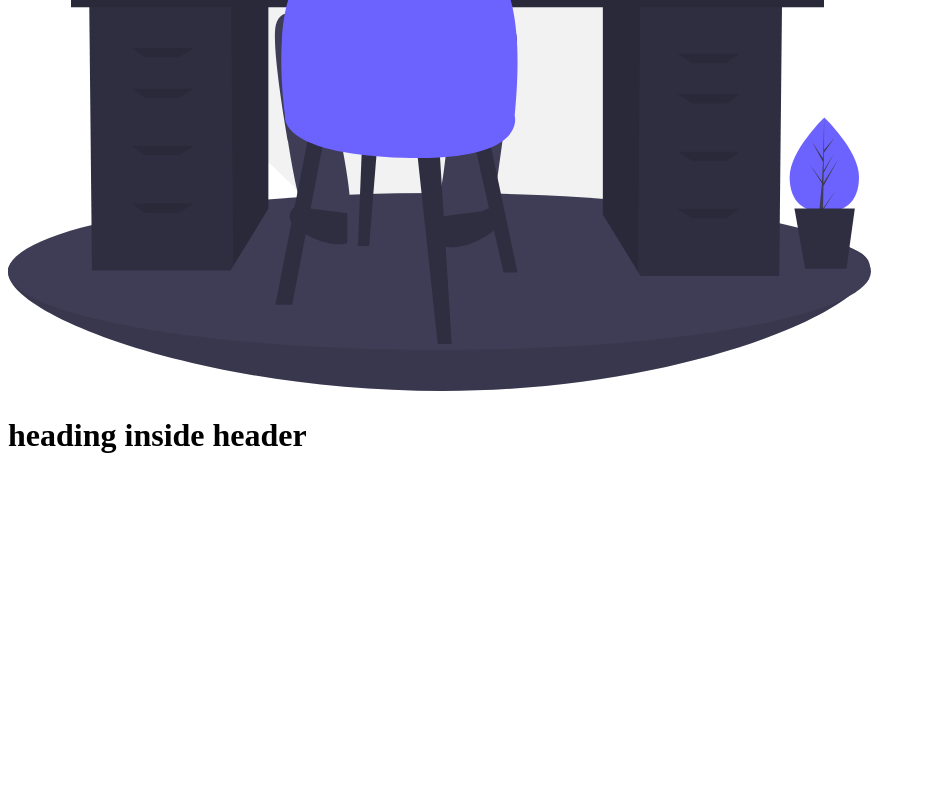
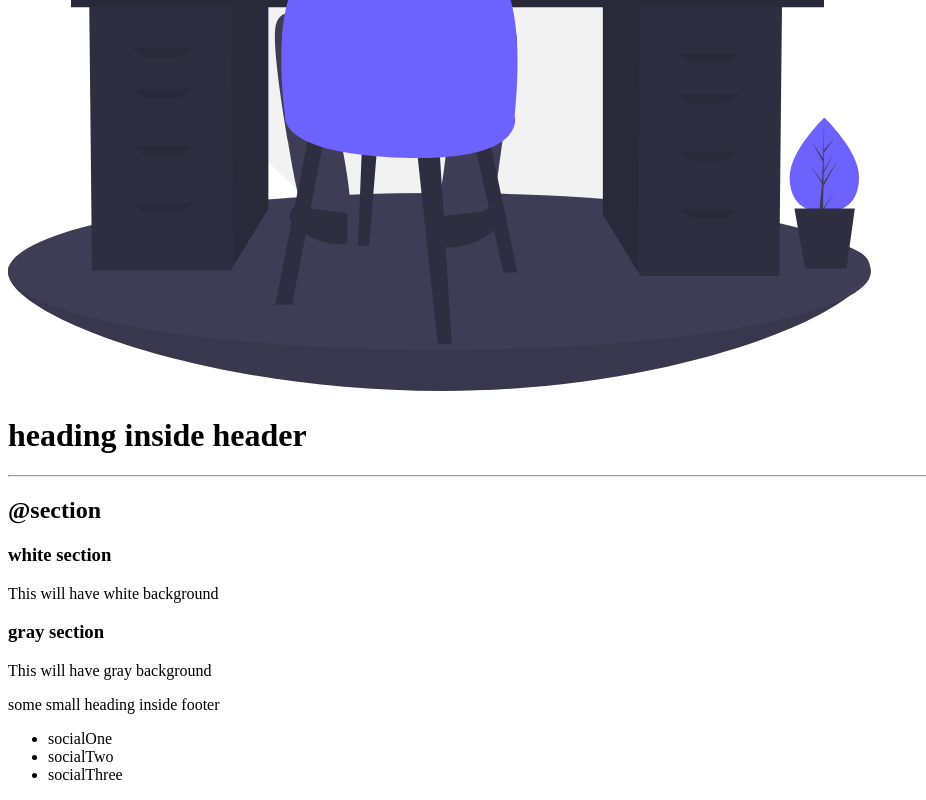
Before and after one commit to kaushalsinghrajput111/NeogCamp_lesson_3, a plain HTML site: page index.html in a window 1280 px wide. Shown: the part 1741-2541 px from the top of the page, without its empty margins (0-926 px from the left). Before the commit the page ends 2216 px from the top, so only its background shows below. Drawn offline with Linux system fonts and the light colour scheme.

Commit message:
Update index.html

```diff
--- a/index.html
+++ b/index.html
@@ -65,6 +65,25 @@
     <img src="hero-image.svg" alt="">
     <h1>heading inside header</h1>
   </header>
+  <hr>
+  <h2>@section</h2>
+
+  <section>
+    <h3>white section</h3>
+    <p>This will have white background</p>
+  </section>
+  <section>
+    <h3>gray section</h3>
+    <p>This will have gray background</p>
+  </section>
+  <footer>
+    <div>some small heading inside footer</div>
+    <ul>
+      <li>socialOne</li>
+      <li>socialTwo</li>
+      <li>socialThree</li>
+    </ul>
+  </footer>
 </body>
 
 </html>
```
